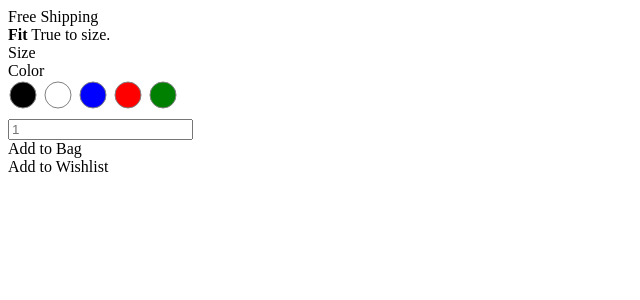
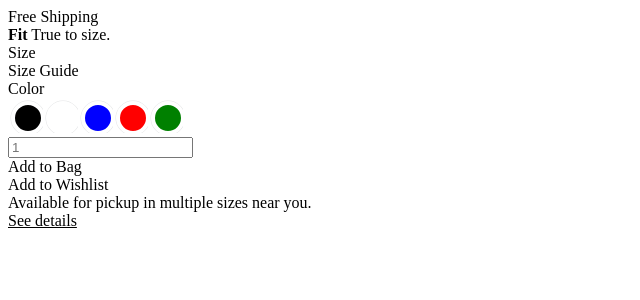
Before and after one commit to NerdstromHR95/Details-Service, a React app: page / in a window 1280 px wide. Shown: the top 300 px of the page, without its empty margins (0-640 px from the left). Built offline with nearby package versions, Linux system fonts and the light colour scheme; no server answers; the HTML template or start-up script is replaced by a standard one.

Commit message:
Changed colors and sizes to better match Nordstrom

```diff
--- a/client/src/components/ColorSelect.jsx
+++ b/client/src/components/ColorSelect.jsx
@@ -33,7 +33,7 @@ class ColorSelect extends React.Component {
 			return (
 			  <div>
 				<div className='selectedColor' onClick={this.props.toggleMenu}>
-				  <span className='smallIndent'>{this.state.selected}</span>
+				  {this.state.selected === 'Color' ? <span className='smallIndent menuDefault'>{this.state.selected}</span> : <span className='smallIndent'>{this.state.selected}</span>}
 				  <i className="fas fa-angle-down arrow"></i>
 				</div>
 			  </div>
--- a/client/src/components/ColorSwatches.jsx
+++ b/client/src/components/ColorSwatches.jsx
@@ -11,13 +11,22 @@ const ColorSwatches = (props) => {
 			{props.colors.map(color => {
 				return (
 				  <svg key={color} className='circle' height='35' width='35'>
-				    {color === props.selected &&
+				    {color === props.selected ?
 					    <circle
 					      className='backCircle'
-					      r='13'
-					      cx='15'
-					      cy='15'
-					      stroke='black'
+					      r='15'
+					      cx='20'
+					      cy='20'
+					      stroke='#3a3a3a'
+					      strokeWidth='7'
+					      fill='black'>
+					    </circle> :
+					    <circle
+					      className='backCircle'
+					      r='15'
+					      cx='20'
+					      cy='20'
+					      stroke='#e3e4e5'
 					      strokeWidth='5'
 					      fill='black'>
 					    </circle>
@@ -25,11 +34,11 @@ const ColorSwatches = (props) => {
 		      	    <circle
 		      	      id={color}
 		      	      className='frontCircle'
-		      	      r='13'
-		      	      cx='15'
-		      	      cy='15'
-		      	      stroke='grey'
-		      	      strokeWidth='1'
+		      	      r='15'
+		      	      cx='20'
+		      	      cy='20'
+		      	      stroke='white'
+		      	      strokeWidth='4'
 		      	      onClick={_changeColor}
 		      	      fill={color}>
 		      	    </circle>
--- a/client/src/components/Details.jsx
+++ b/client/src/components/Details.jsx
@@ -122,11 +122,11 @@ class Details extends React.Component {
         <div className='menuBuffer' onClick={this.closeMenus}></div>
         <div className='sizes'>
           <div>
-            <strong>Fit</strong>  <span className='small'>True to size.</span>
+            <strong className='darkGrey'>Fit</strong>  <span className='small'>True to size.</span>
           </div>
           <SizeSelect selected={this.state.selectedSize} menuDown={this.state.sizeMenuDown} toggleMenu={this.toggleSizeMenu} changeSize={this.changeSize} category={this.state.product.category} />
         </div>
-        <div className='menuBuffer' onClick={this.closeMenus}></div>
+        <div className='menuBuffer' onClick={this.closeMenus}>{this.state.product.brand} Size Guide</div>
         <div className='colors'>
           <ColorSelect selected={this.state.selectedColor} menuDown={this.state.colorMenuDown} toggleMenu={this.toggleColorMenu} changeColor={this.changeColor} colors={this.state.colors}/>
           <ColorSwatches changeColor={this.changeColor} selected={this.state.selectedColor} colors={this.state.colors} />
@@ -142,6 +142,9 @@ class Details extends React.Component {
             </div>
           </form>
         </div>
+        <div className='bottomDiv'>
+          Available for pickup in multiple sizes near you.<br/><div style={{textDecoration:'underline'}}>See details</div>
+        </div>
       </div>
     );
   }
--- a/client/src/components/SizeSelect.jsx
+++ b/client/src/components/SizeSelect.jsx
@@ -98,7 +98,7 @@ class SizeSelect extends React.Component {
 		} else {
 			return (
 				<div className='selectedSize' onClick={this.props.toggleMenu}>
-				  <span className='smallIndent'>{this.state.selected}</span>
+				  {this.state.selected === 'Size' ? <span className='smallIndent menuDefault'>{this.state.selected}</span> : <span className='smallIndent'>{this.state.selected}</span>}
 				  <i className="fas fa-angle-down arrow"></i>
 				</div>
 			)
```
Also changed, not shown: 1 other file (tests, documents, lock files or other folders).
